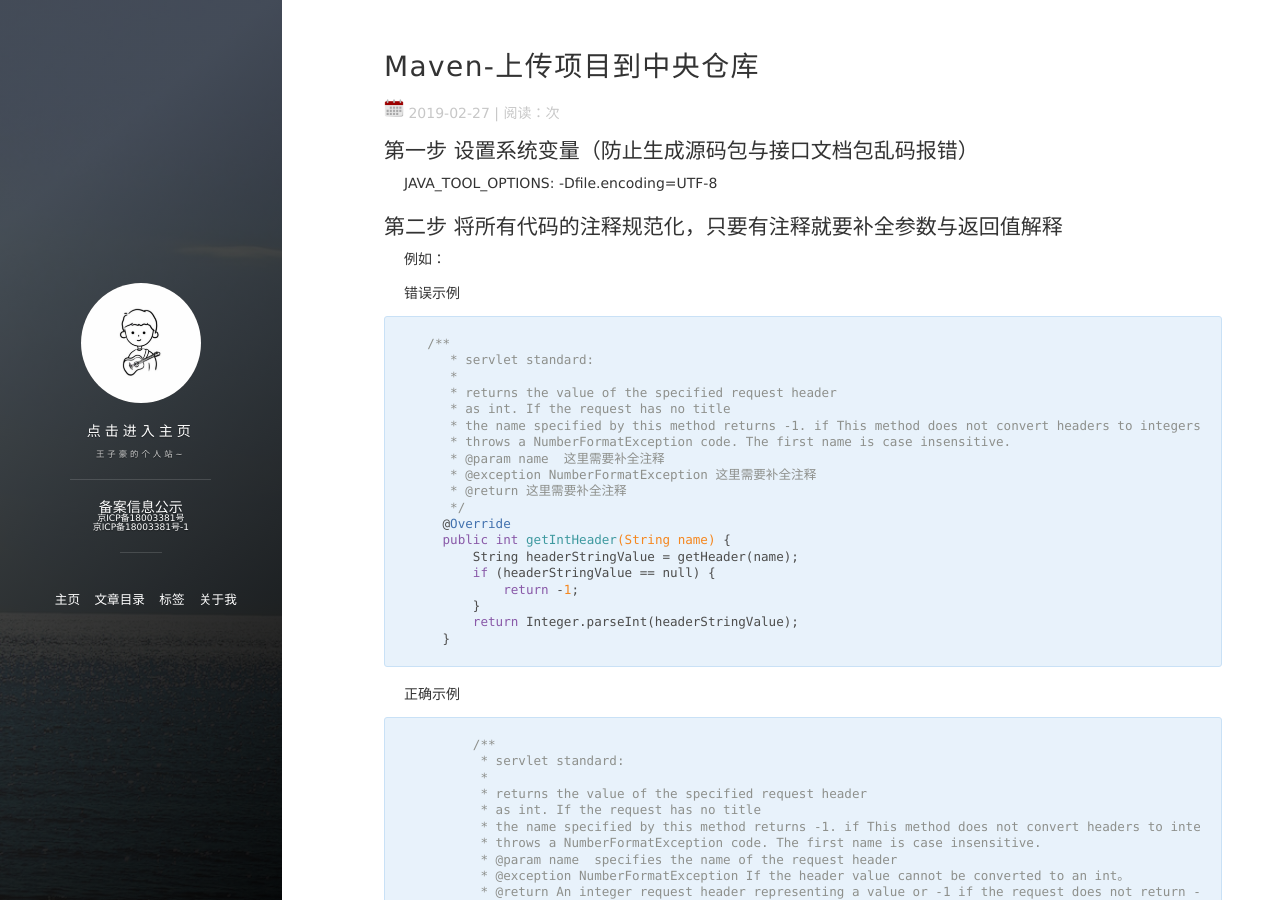
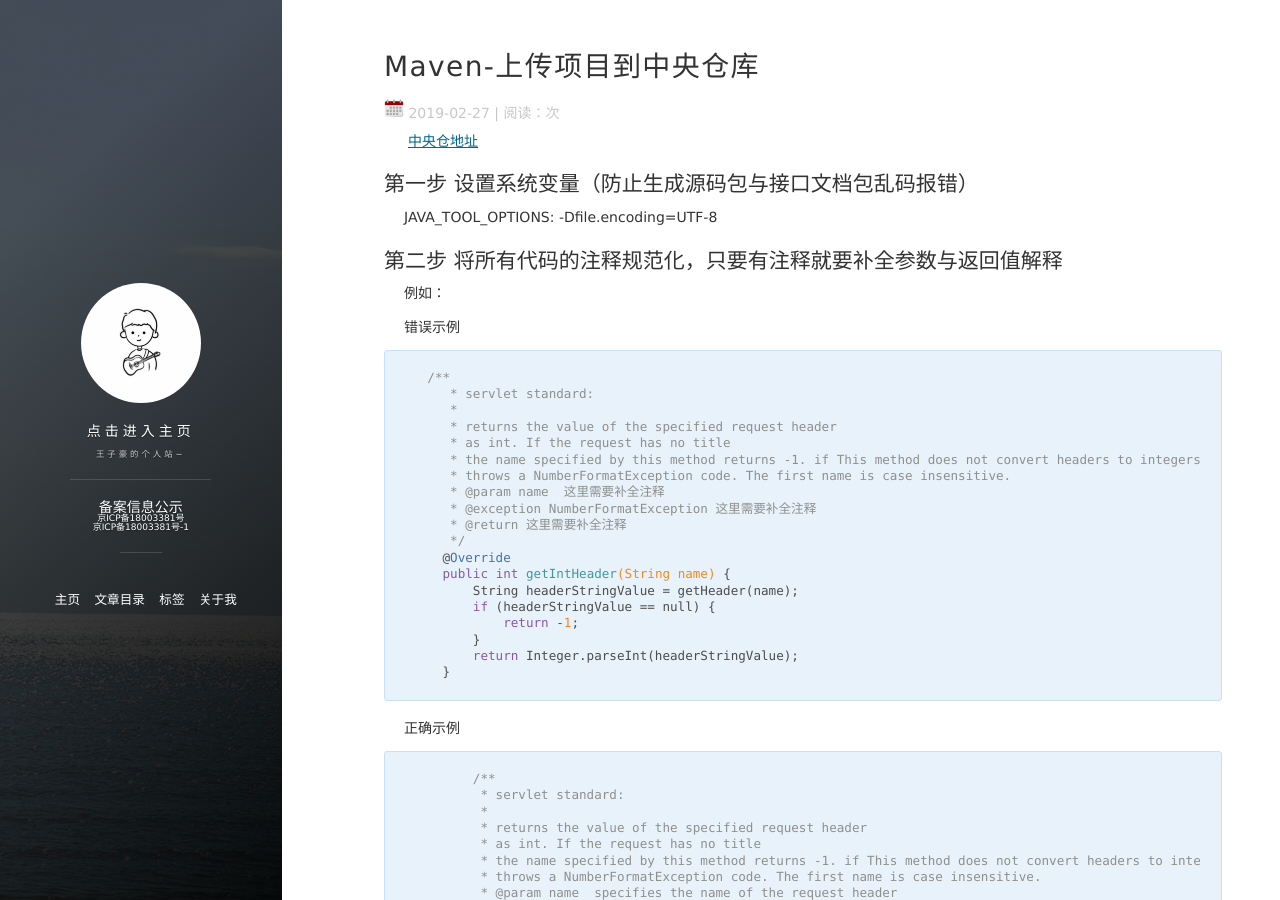
Before and after one commit to wangzihaogithub/wangzihaogithub, a Jekyll site: the page built from _posts/2019-02-27-Maven-上传项目到中央仓库.markdown, in a window 1280 px wide and 900 px high. Built offline with Jekyll 4.4.1, drawn with Linux system fonts in a browser that asks for light colours; comment, search, counter and statistics services are not loaded.

Commit message:
业务沉淀

```diff
--- a/_posts/2019-02-27-Maven-上传项目到中央仓库.markdown
+++ b/_posts/2019-02-27-Maven-上传项目到中央仓库.markdown
@@ -3,6 +3,8 @@ layout: post
 title:  "Maven-上传项目到中央仓库"
 tags: Maven
 ---
+
+[中央仓地址](https://oss.sonatype.org "中央仓地址")
 
 ## 第一步 设置系统变量（防止生成源码包与接口文档包乱码报错）
 
```
